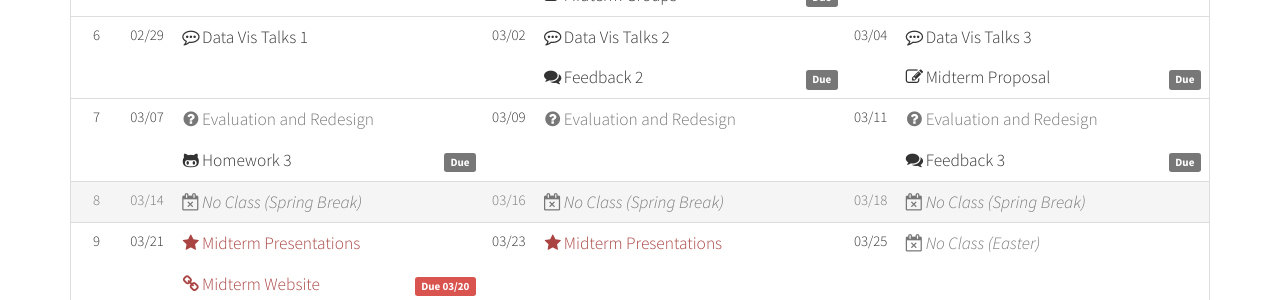
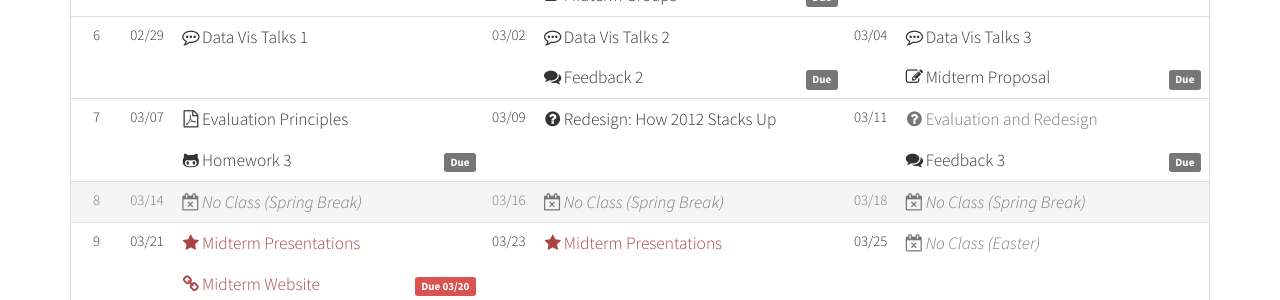
Before and after one commit to usf-cs360-2016/usf-cs360-2016.github.io, a Jekyll site: the page built from schedule.html, in a window 1280 px wide and 900 px high, scrolled down 761 px. Shown: the part 152-452 px from the top of the window. Built offline with Jekyll 4.4.1, drawn with Linux system fonts in a browser that asks for light colours; nearby versions of some CDN libraries.

Commit message:
Adding latest.

```diff
--- a/_data/schedule.yml
+++ b/_data/schedule.yml
@@ -289,9 +289,9 @@
     - class : 2016-03-07 # monday
       style : false
       notes :
-        - name  : "Evaluation and Redesign"
-          style : "text-muted"
-          icon  : "fa-question-circle"
+        - name  : "Evaluation Principles"
+          icon  : "fa-file-pdf-o"
+          link  : "https://drive.google.com/open?id=0BxYofk0iB_upQVN6UVJuWDNBUEk"
       dates :
         - name  : "Homework 3"
           icon  : "fa-github-alt"
@@ -301,9 +301,9 @@
     - class : 2016-03-09 # wednesday
       style : false
       notes :
-        - name  : "Evaluation and Redesign"
-          style : "text-muted"
+        - name  : "Redesign: How 2012 Stacks Up"
           icon  : "fa-question-circle"
+          link  : "https://bl.ocks.org/sjengle/4c668d31db025ef1f966"
       dates : false
     # ---------------------------------
     - class : 2016-03-11 # friday
```
